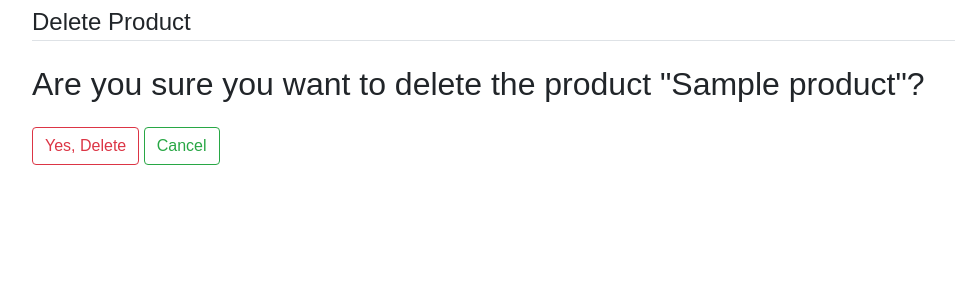
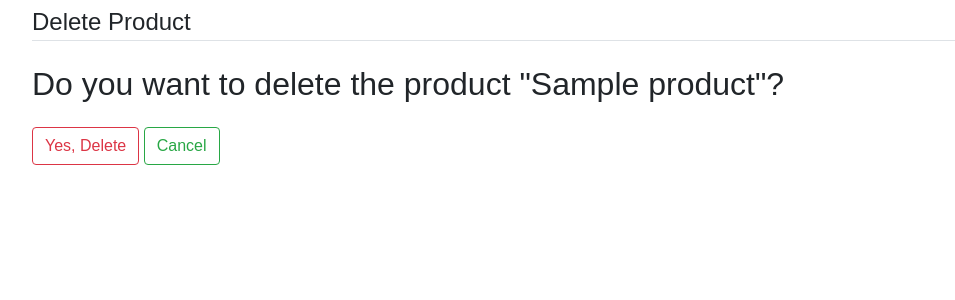
Before and after one commit to Preston-Too/CRUD-DEMO, a Django app: page /delete_product/1 in a window 1280 px wide. Shown: the part 56-356 px from the top of the page, without its empty margins (53-1008 px from the left). Run offline with Django 4.2, Linux system fonts and the light colour scheme; tables that the repository leaves empty hold one stand-in row (values such as "Sample post").

Commit message:
add page to display delete message

```diff
--- a/mvcdemo/templates/delete.html
+++ b/mvcdemo/templates/delete.html
@@ -8,7 +8,7 @@
             {% csrf_token %}
             <fieldset class="form-group">
                 <legend class="border-bottom mb-4">Delete Product</legend>
-                <h2>Are you sure you want to delete the product "{{ item}}"?</h2>
+                <h2>Do you want to delete the product "{{ item}}"?</h2>
             </fieldset>
             <div class="form-group">
                 <button class="btn btn-outline-danger" type="submit">Yes, Delete</button>
```
